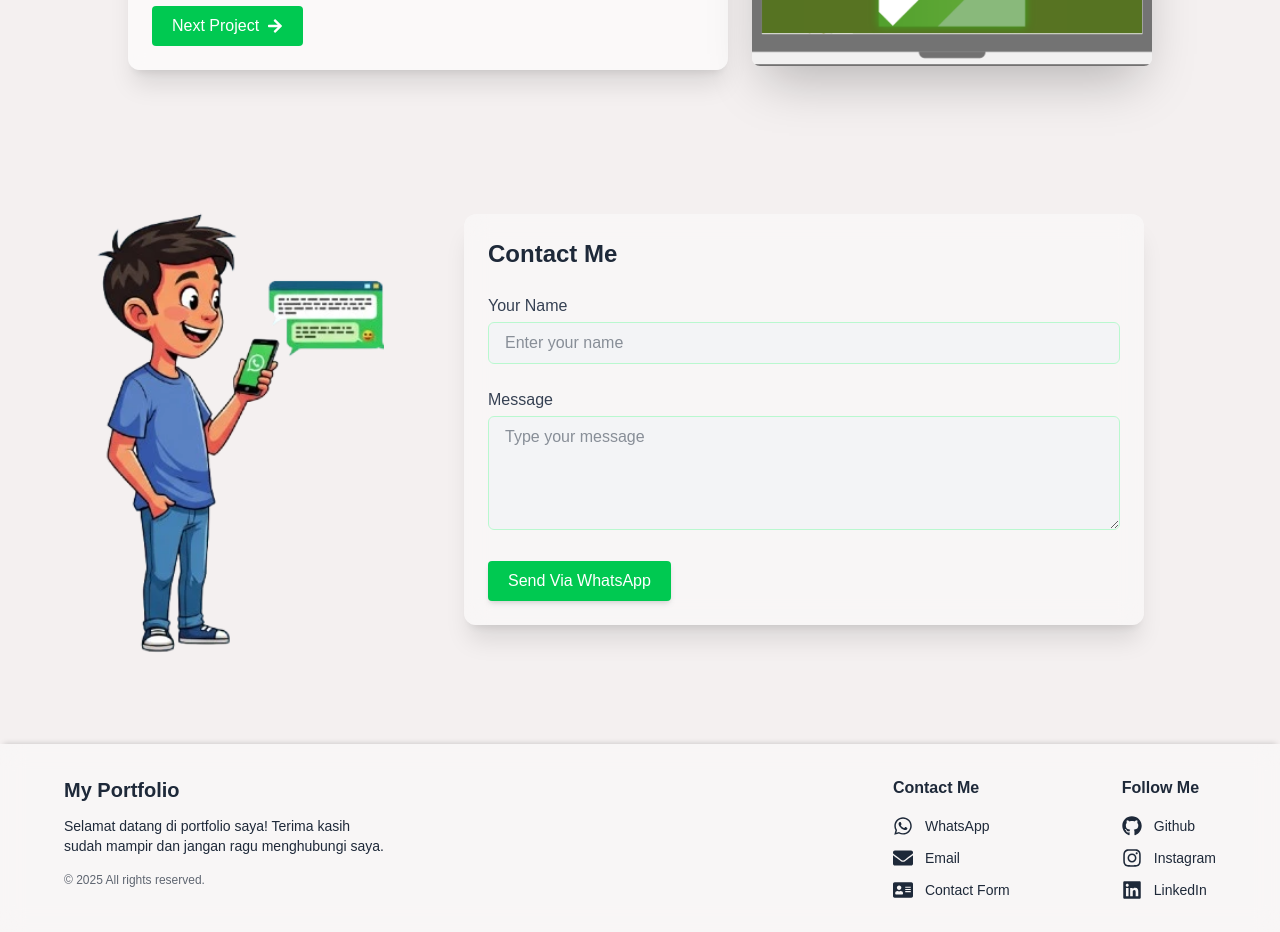
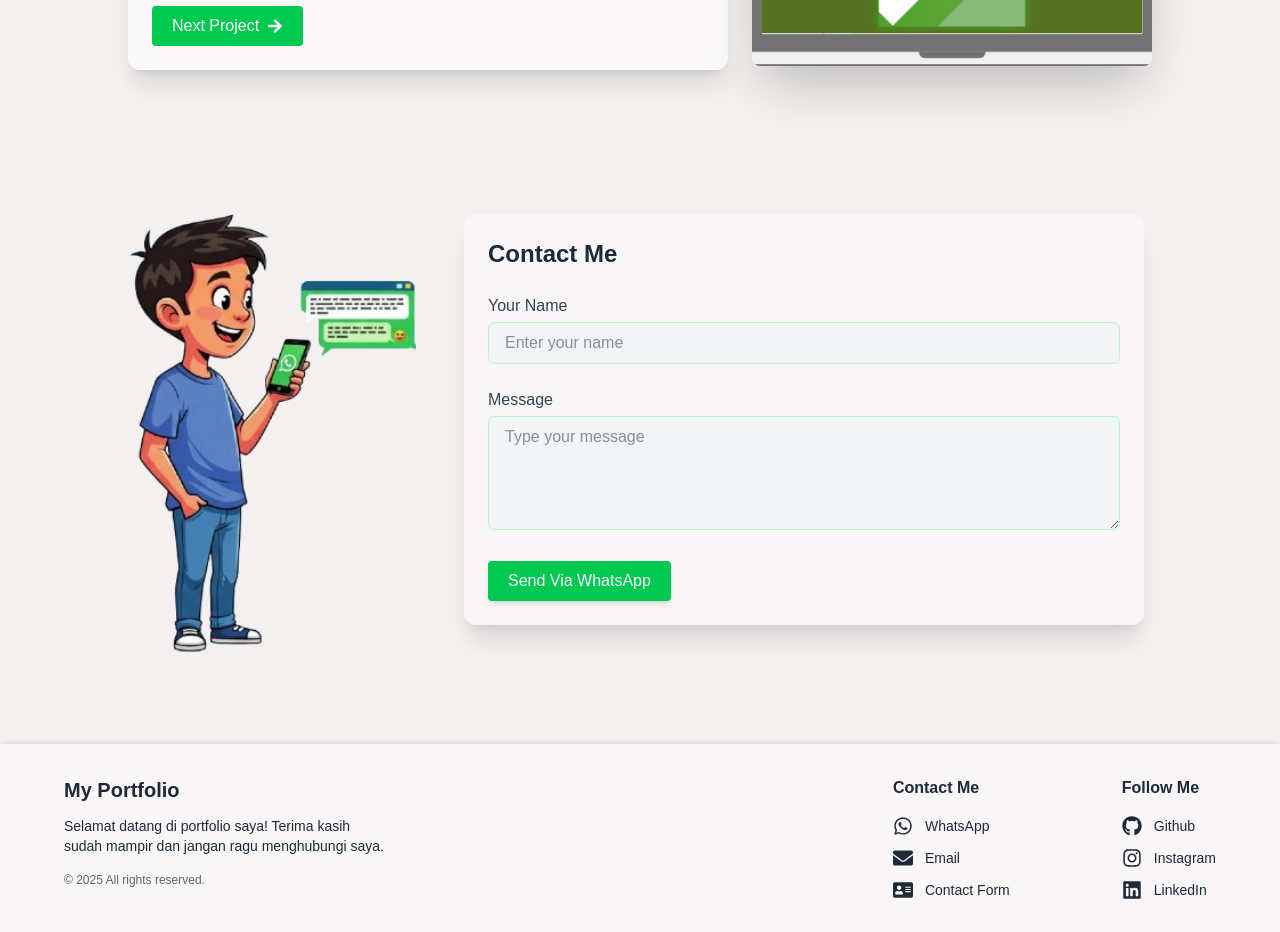
Before and after one commit to Putra-pkwl03/My-Portfolio, a Next.js app: page / in a window 1280 px wide. Shown: the part 3520-4452 px from the top of the page. Built offline with nearby package versions, Linux system fonts and the light colour scheme.

Commit message:
update contac sections 8

```diff
--- a/app/components/ContactSection.tsx
+++ b/app/components/ContactSection.tsx
@@ -86,7 +86,7 @@ export default function ContactSection() {
             src="/img/assets/c1.webp"
             alt="Contact Illustration"
             fill
-            className="object-cover rounded -ml-8"
+            className="object-cover rounded "
             sizes="(min-width: 650px) 40vw"
             priority
           />
```
